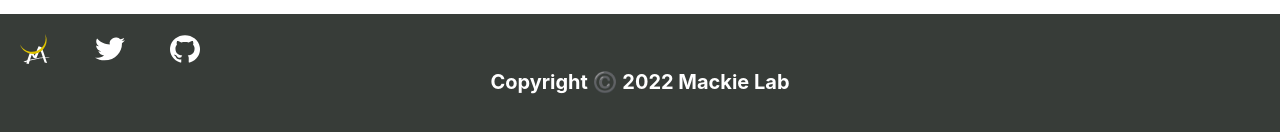
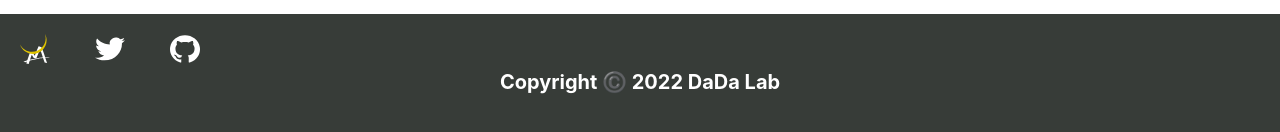
Before and after one commit to Mackie-S/portfolio, a Next.js app: page / in a window 1280 px wide. Shown: the part 1634-1766 px from the top of the page. Built offline with nearby package versions, Linux system fonts and the light colour scheme.

Commit message:
refactor: adjust

```diff
--- a/src/components/Footer.tsx
+++ b/src/components/Footer.tsx
@@ -1,11 +1,11 @@
-import { HStack, Box, Heading } from "@chakra-ui/react";
+import {  Box, Heading, Flex } from "@chakra-ui/react";
 import Image from "next/image";
 import Link from "next/link";
 
 export const Footer = () => {
   return (
-    <Box bgColor="brand.gray" w="full" height="150px" padding="20px" display="flex" flexDirection="column">
-      <HStack gap="45px">
+    <Flex bgColor="brand.gray" w="full" height="150px" padding="20px" direction="column">
+      <Flex gap="45px">
         <Link href="/">
           <a>
             <Image src="/images/logo_white.svg" alt="サイトロゴ" width="30px" height="30px" />
@@ -21,10 +21,10 @@ export const Footer = () => {
             <Image src="/images/github_icon.svg" alt="サイトロゴ" width="30px" height="30px" />
           </a>
         </Link>
-      </HStack>
+      </Flex>
       <Heading as="h2" size="md" color="white" alignSelf="center" justifySelf="center">
-        Copyright ©️ 2022 Mackie Lab
+        Copyright ©️ 2022 DaDa Lab
       </Heading>
-    </Box>
+    </Flex>
   );
 };
```
